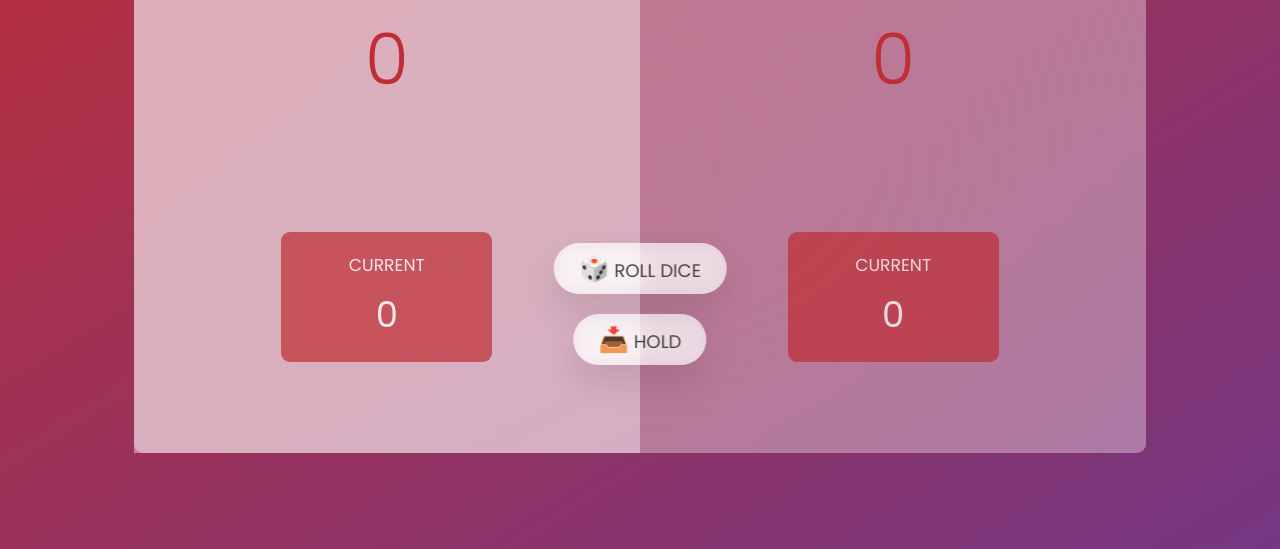
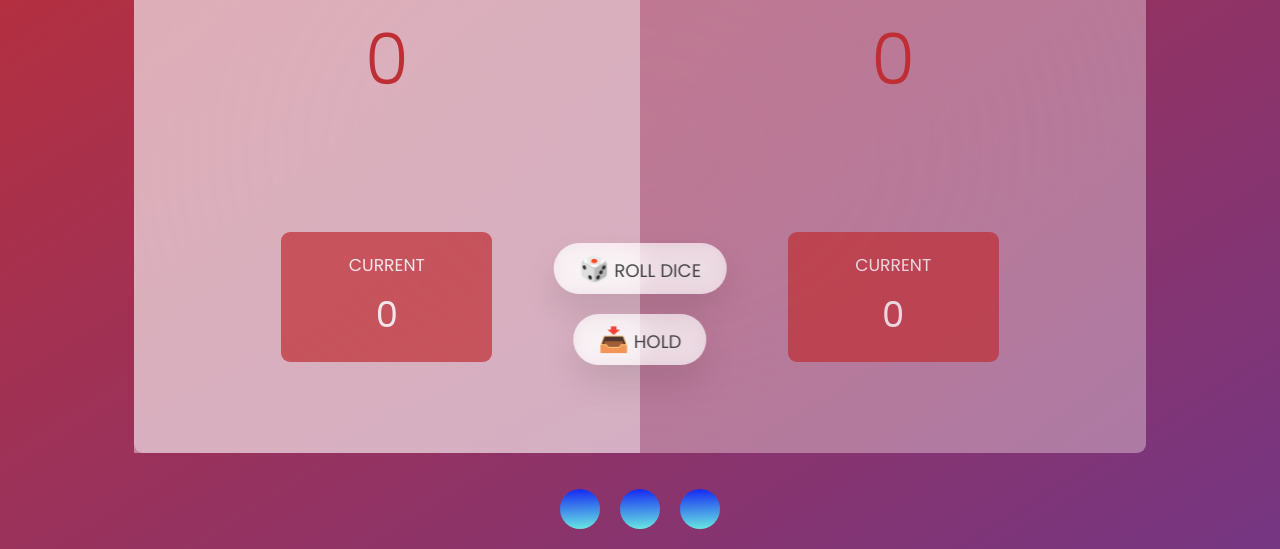
Before and after one commit to RayimjonovBobur/Roll-Dice, a plain HTML site: page index.html in a window 1280 px wide. Shown: the part 251-800 px from the top of the page. Drawn offline with Linux system fonts and the light colour scheme.

Commit message:
New Roll

```diff
--- a/css/style.css
+++ b/css/style.css
@@ -159,3 +159,44 @@ main {
 .hidden {
   display: none;
 }
+
+
+footer {
+  position: absolute;
+  bottom: 20px;
+  display: flex;
+  align-items: center;
+  justify-content: center;
+}
+
+.myinstagram, .mytelegram, .mygithub {
+  background: linear-gradient(178deg, #1526f3, #69eae1);
+  height: 40px;
+  width: 40px;
+  border-radius: 50%;
+  font-size: 22px;
+  display: flex;
+  align-items: center;
+  justify-content: center;
+  margin: 0 10px;
+  transition: 0.5s;
+  animation: inputanim 2s ease-in-out infinite  alternate;
+}
+
+.myinstagram a {
+  color: rgb(255, 0, 0);
+}
+
+.mytelegram a {
+  color: blue;
+}
+
+.mygithub a {
+  color: black;
+}
+
+.myinstagram:hover, .mytelegram:hover,
+.mygithub:hover {
+  box-shadow: 0 0 15px #fff;
+  background: #fff;
+}
--- a/index.html
+++ b/index.html
@@ -41,7 +41,23 @@
     </button>
   </main>
 
-
+  <footer>
+    <div class="myinstagram">
+      <a href="https://instagram.com/RayimjonovBobur">
+        <i class="fab fa-instagram"></i>
+      </a>
+    </div>
+    <div class="mytelegram">
+      <a href="https://t.me/Boburbek_Rayimjonov">
+        <i class="fab fa-telegram"></i>
+      </a>
+    </div>
+    <div class="mygithub">
+      <a href="https://github.com/RayimjonovBobur">
+        <i class="fab fa-github"></i>
+      </a>
+    </div>
+  </footer>
 
 
   <!-- js -->
```
